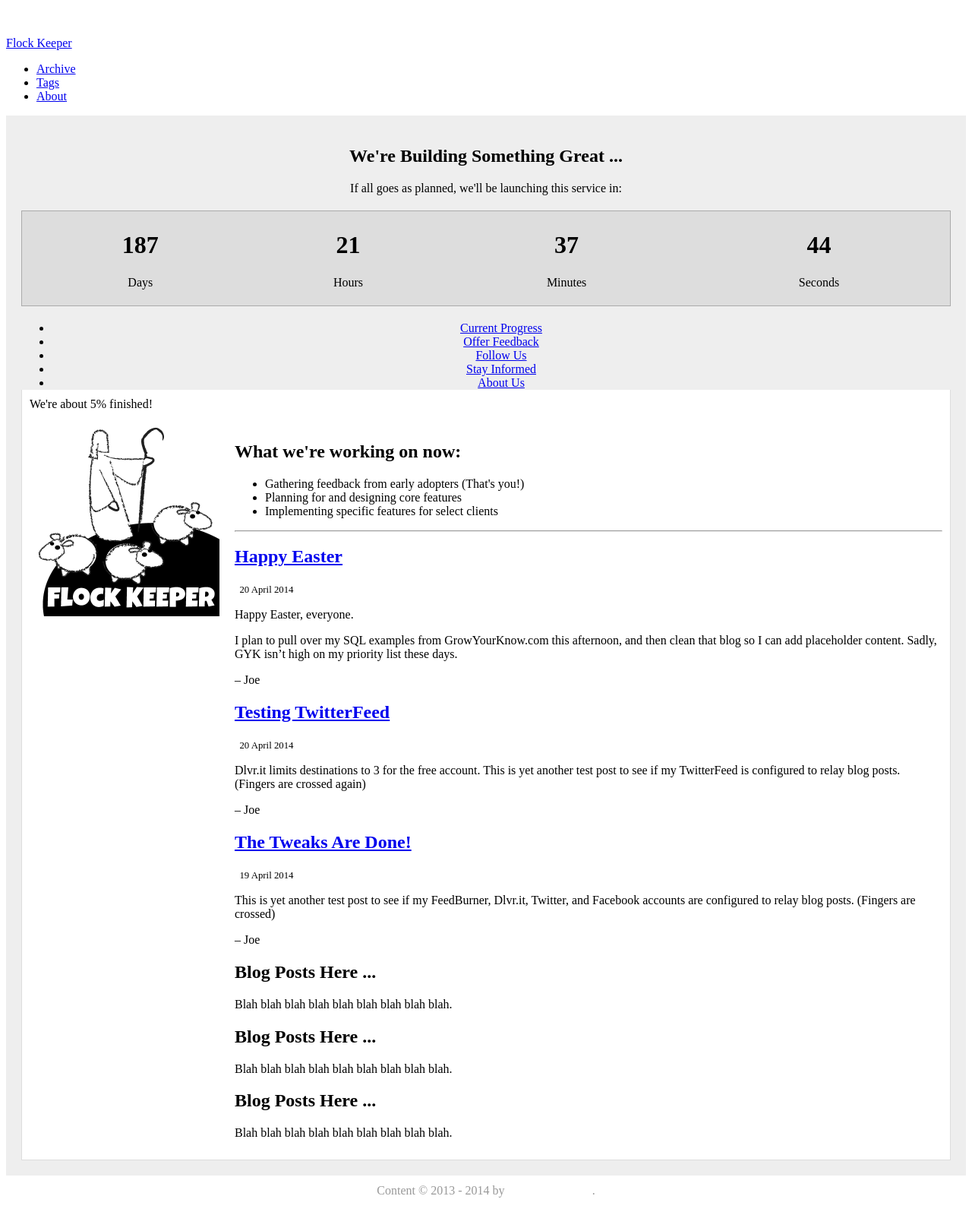
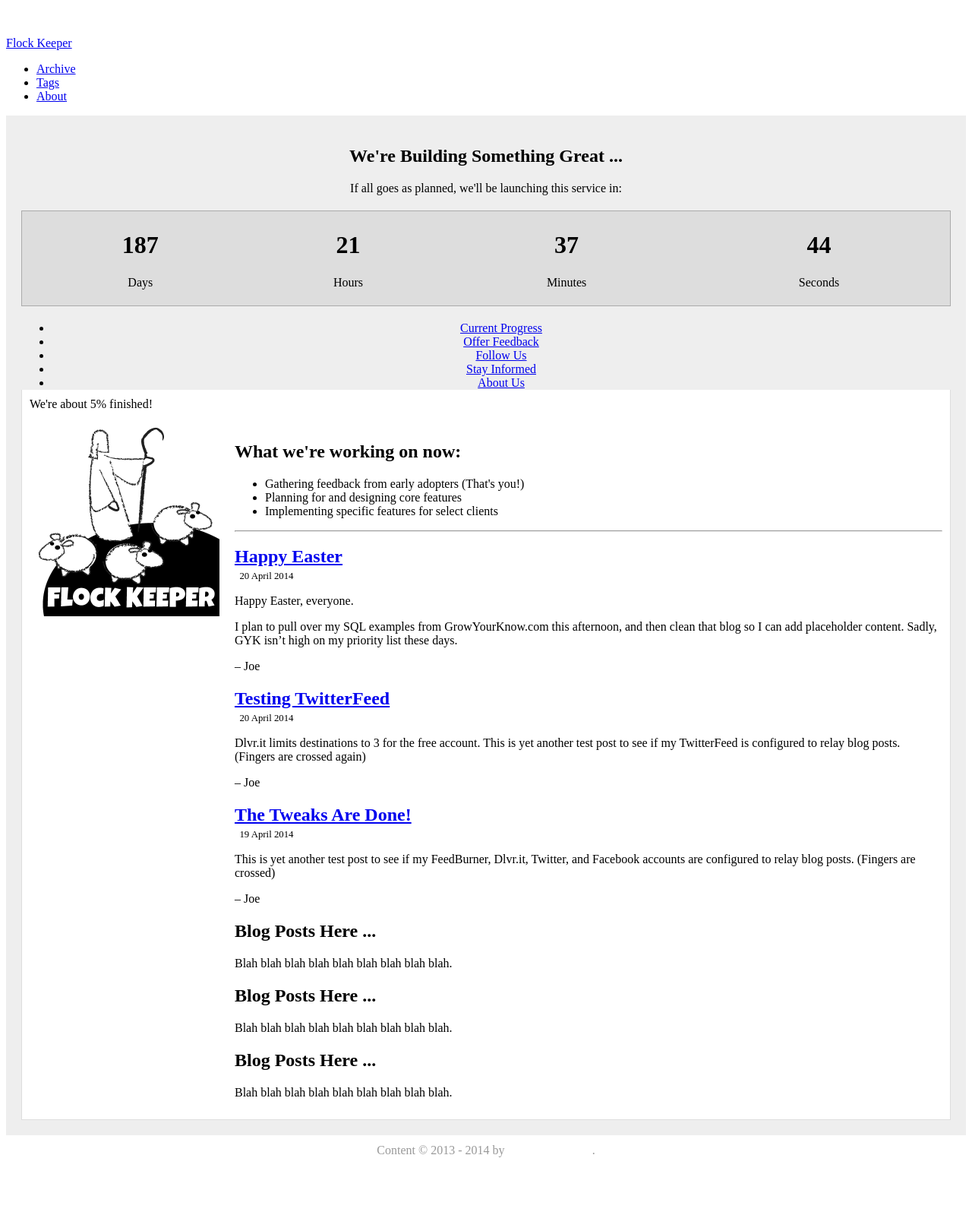
Before and after one commit to FlockKeeper/FlockKeeper.github.io, a Jekyll site: the page built from index2.md, in a window 1280 px wide. Shown: the whole page at 76% size. Built offline with Jekyll 4.4.1, drawn with Linux system fonts in a browser that asks for light colours; nearby versions of some CDN libraries; a script that is not in the unit is left out; after the commit the page ends 1542 px from its top, so only the background shows below that.

Commit message:
Testing posts on index page.

```diff
--- a/index2.md
+++ b/index2.md
@@ -80,8 +80,9 @@ layout: page
 									{% capture next_year %}{{ post.previous.date | date: "%Y" }}{% endcapture %}
 									{% capture next_month %}{{ post.previous.date | date: "%B" }}{% endcapture %}
 
-									<h2><a href="{{ BASE_PATH }}{{ post.url }}">{{ post.title }}</a></h2>
-									<span style="font-size:0.8em;">&nbsp;&nbsp;{{ post.date | date_to_long_string }}</span>
+									<h2 style="margin-bottom:2px;"><a href="{{ BASE_PATH }}{{ post.url }}">{{ post.title }}</a></h2>
+									<span style="font-size:0.8em; margin-bottom:10px;">&nbsp;&nbsp;{{ post.date | date_to_long_string }}</span>
+
 									<div>{{ post.content }}</div>
 
 								{% endfor %}
```
